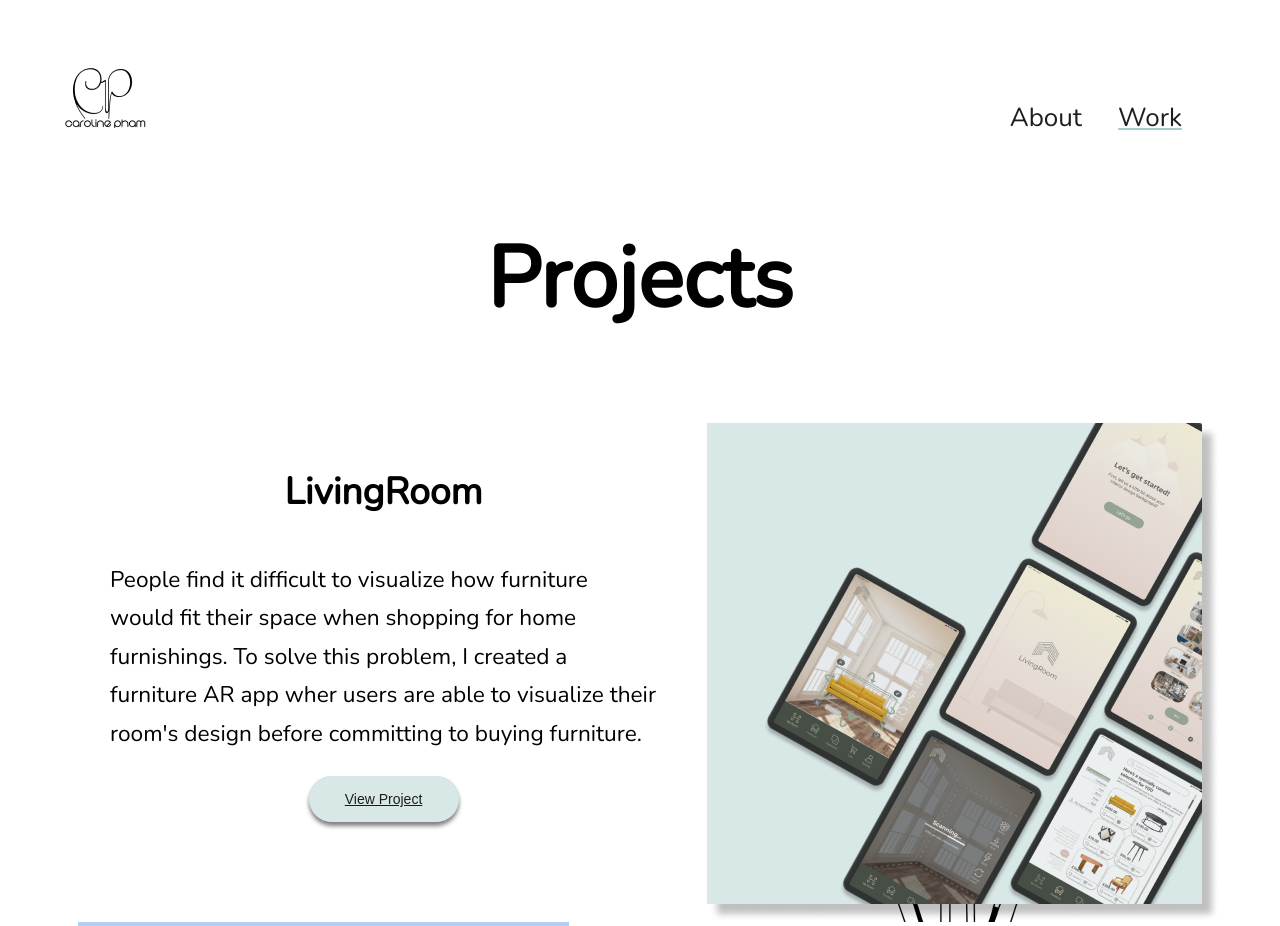
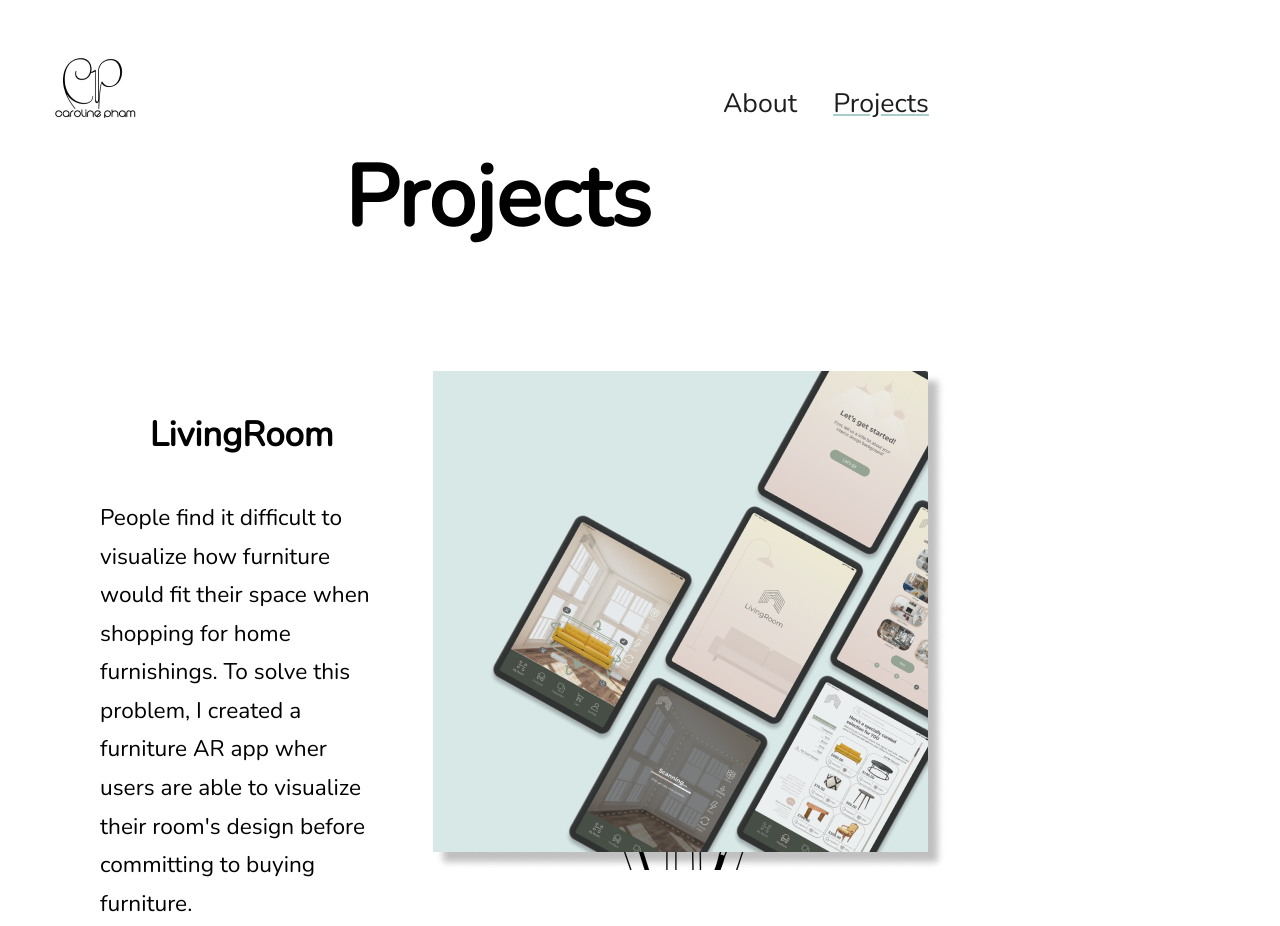
Before and after one commit to ckpham2/UX_UI_HW_19, a plain HTML site: page index_works.html in a window 1280 px wide. Shown: the top 926 px of the page. Drawn offline with nearby package versions, Linux system fonts and the light colour scheme.

Commit message:
UX UI HW 19

```diff
--- a/css/index.css
+++ b/css/index.css
@@ -8,12 +8,13 @@ header{
 body {
     font-family: 'Montserrat', sans-serif;
     font-family: 'Nunito', sans-serif;
-
     border: 15px;
     padding: 50px;
-    margin: 10px;
-    height: 700px;
-    justify-content: center;
+    margin: 0;
+    width: 70%;
+    height: 70%;
+    margin-right: 100px;
+    margin-bottom: 20px;
 }
 header{
     display: flex;
@@ -51,15 +52,16 @@ ul {
     display: block;
     color: #1D1F1E;
     text-align: center;
+    font-size: 20pt;
     padding: 14px 16px;
     text-decoration: none;
   }
-  .fade {
+  .fadeTab {
       color: #A9CDCA !important;
       text-decoration: underline;
   }
   li a:hover {
-      color: #A9CDCA;
+      color: #4A807B;
       text-decoration: underline;
   }
 .nav{
@@ -68,6 +70,10 @@ ul {
 }
 img {
     background-image: url(/images/Caroline_Pham_Logos-05.png);
+    background-repeat: no-repeat;
+    float: left;
+}
+img .aboutMe {
     background-repeat: no-repeat;
     float: left;
 }
@@ -113,7 +119,7 @@ footer ul li a{
 .nav {
     display: inline-block;
     vertical-align: top;
-    width: 73%;
+    width: 100%;
     padding: 1%;
 }
 .paragraph {
@@ -124,12 +130,12 @@ footer ul li a{
     margin-inline-end: 0px;
     width: 500px;
 }
-.knowme {
+.knowMe {
     text-align: left;
+    line-height: auto;
 }
 .homeBio {
     text-align: left;
-    display: flex;
 
 }
 .description {
@@ -142,6 +148,7 @@ p {
     margin-right: 50px;
     margin-left: 50px;
     text-align: left;
+    line-height: auto;
 }
 button {
     display: block;
@@ -160,7 +167,7 @@ button {
     margin: 0 auto;
     width: 150px;
     border-radius: 25px;
-    background-color: #A9CDCA;
+    background-color: #4A807B;
     color: #1D1F1E;
     box-shadow: 0px 4px 4px grey;
 }
@@ -168,14 +175,15 @@ h1 {
     font-size: 64pt;
     font-weight: bold;
     text-align: center;
+    margin: 0;
 }
 h2 {
-    font-size: 56pt;
+    font-size: 50pt;
     font-weight: bold;
     text-align: center;
 }
 h3 {
-    font-size: 28pt;
+    font-size: 26pt;
     font-weight: bold;
     display: flex;
     align-items: center;
@@ -206,6 +214,8 @@ span {
     display: grid;
     grid-template-columns: auto auto;
     grid-template-areas: 'info image';
+    margin-top: 100px;
+    margin-bottom: 100px;
 }
 .workcard2 {
     grid-template-areas: 'image info';
@@ -220,7 +230,7 @@ span {
     display: flex;
 }
 
-@media only screen and (max-width: 600) {
+@media only screen and (min-width: 600) {
     .flexContainer {
         flex-direction: column;
         width: 100%;
@@ -238,7 +248,12 @@ span {
     .gridContainer {
         display: grid;
         grid-template-columns: auto;
-        grid-template-rows: auto auto auto auto auto auto;
+        grid-template-rows: auto
+                            auto
+                            auto
+                            auto
+                            auto
+                            auto;
         grid-template-areas: 'image'
                              'info'
                              'image'
--- a/index_works.html
+++ b/index_works.html
@@ -13,8 +13,8 @@
             </div>
            <nav class="inline-block">
                <ul class="nav">
-                <li><a href="index_skills.html">About</a></li>
-                <li class="fade"><a href="index_works.html">Work</a></li>
+                <li class="fade"><a href="index_skills.html">About</a></li>
+                <li class="fadeTab"><a href="index_works.html">Projects</a></li>
                </ul>
            </nav>
         </header>
--- a/js/index.js
+++ b/js/index.js
@@ -6,7 +6,7 @@ function fade() {
 setTimeout(fade, 3000);
 
 $('#buttonClick').on("click",function(){
-    $('.cssChange').css("background-color","#A9CDCA");
+    $('.cssChange').css("background-color","#4A807B");
     $('.cssChange').css("color","#1D1F1E");
     $('.cssChange').css("box-shadow","0px 4px 4px grey");
 })
```
Also changed, not shown: index.html (+5 -2 lines), index_skills.html (+2 -2 lines).
